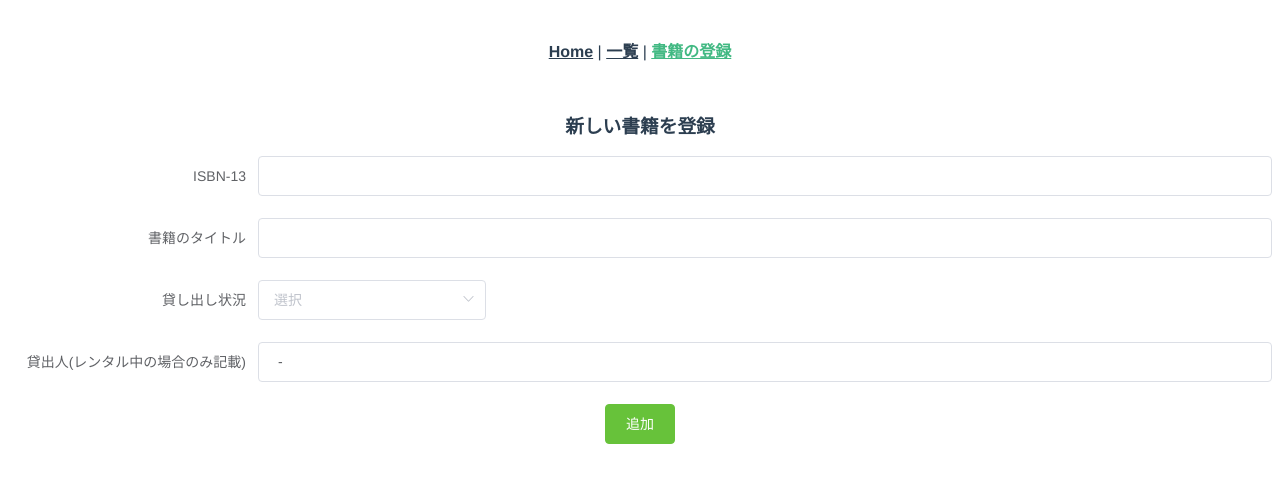
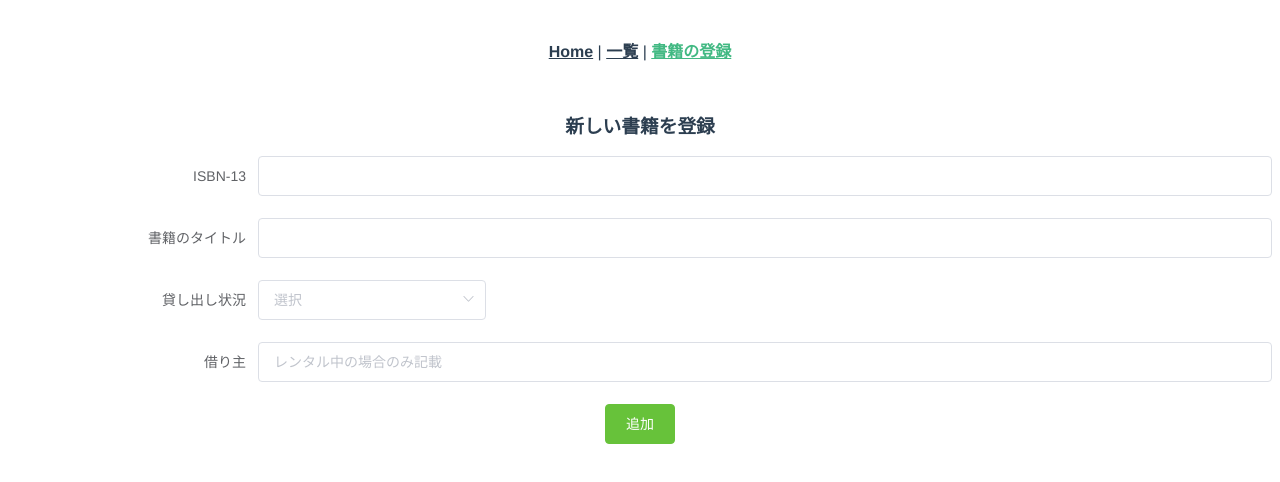
Before and after one commit to kgSuzuki1994/springbooklendingservice-client, a Vue app: page /addbook in a window 1280 px wide. Shown: the top 482 px of the page. Built offline with nearby package versions, Linux system fonts and the light colour scheme.

Commit message:
[fix] #1 記載内容を修正

```diff
--- a/src/views/AddBook.vue
+++ b/src/views/AddBook.vue
@@ -17,14 +17,13 @@
                 :key="index"
                 :label="item.label"
                 :value="item.value"
-              >
-              </el-option>
+              ></el-option>
             </el-select>
           </div>
         </el-form-item>
 
-        <el-form-item label="貸出人(レンタル中の場合のみ記載)">
-          <el-input v-model="form.person"></el-input>
+        <el-form-item label="借り主">
+          <el-input v-model="form.person" placeholder="レンタル中の場合のみ記載"></el-input>
         </el-form-item>
         <el-button type="success" @click="addBookList">追加</el-button>
       </el-form>
@@ -43,7 +42,7 @@ export default {
         isbn: undefined,
         title: undefined,
         status: undefined,
-        person: " - "
+        person: undefined
       },
       status_options: [
         {
@@ -61,7 +60,7 @@ export default {
   created: async function() {},
   methods: {
     addBookList: async function() {
-      await axios.post("http://localhost:8080/", this.form);
+      await axios.post("http://localhost:8080/addbook", this.form);
     }
   }
 };
```
